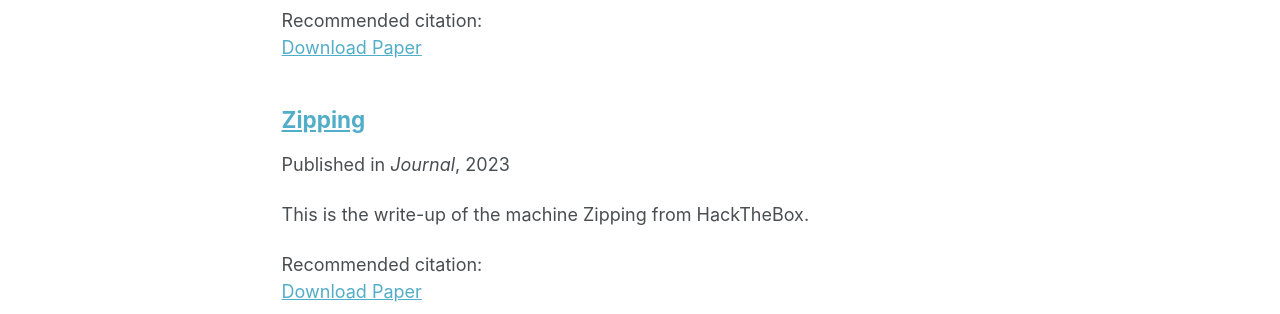
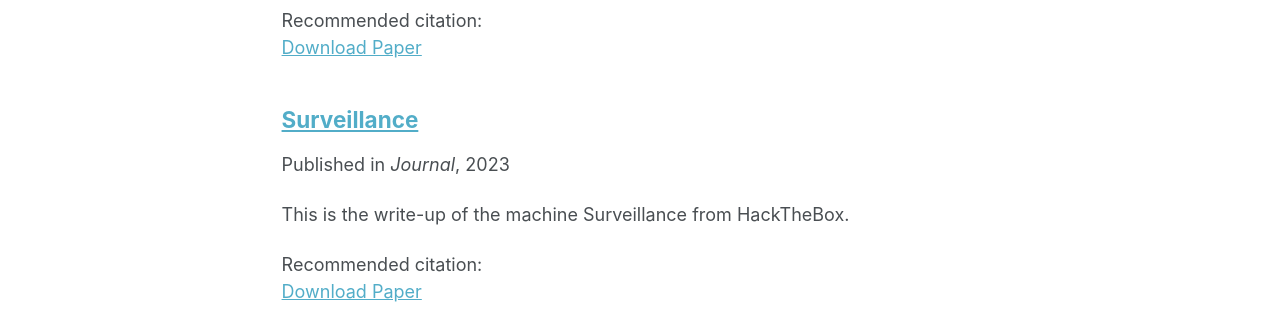
Before and after one commit to Udo29/udo29.github.io, a Jekyll site: the page built from _pages/publications.md, in a window 1280 px wide and 1299 px high. Shown: the part 563-877 px from the top of the window. Built offline with Jekyll 4.4.1, drawn with Linux system fonts in a browser that asks for light colours.

Commit message:
fix surveillance mistakes
fix machine surveillance mistakes

```diff
--- a/_publications/Surveillance.md
+++ b/_publications/Surveillance.md
@@ -1,11 +1,11 @@
 ---
-title: "Zipping"
+title: "Surveillance"
 collection: publications
-permalink: /publication/WU-Zipping
-excerpt: 'This is the write-up of the machine Zipping from HackTheBox.'
+permalink: /publication/WU-Surveillance
+excerpt: 'This is the write-up of the machine Surveillance from HackTheBox.'
 date: 2023-08-26
 venue: 'Journal'
-paperurl: 'http://academicpages.github.io/files/zipping.pdf'
+paperurl: 'http://academicpages.github.io/files/surveillance.pdf'
 citation: ''
 ---
 
```
